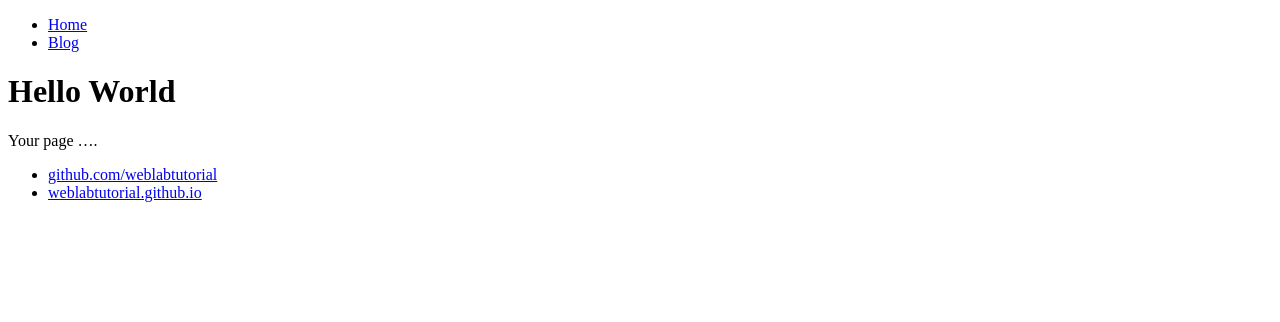
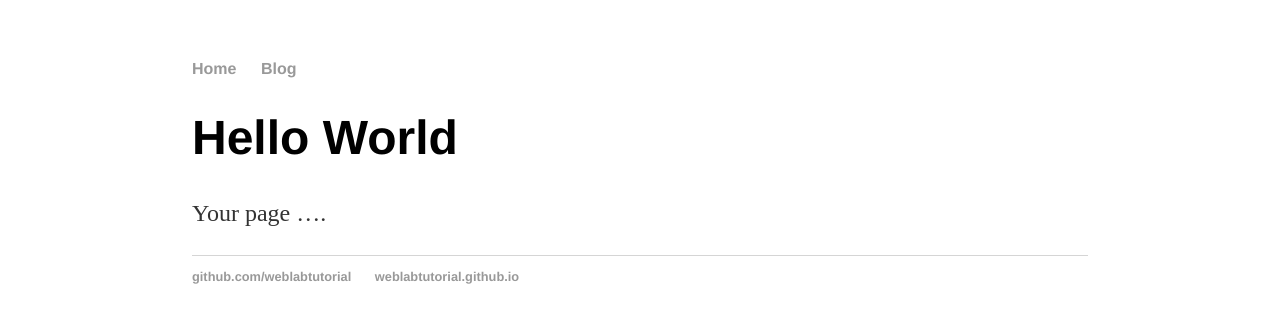
Before and after one commit to mja2005/mja2005.github.io, a plain HTML site: page index.html in a window 1280 px wide. Drawn offline with Linux system fonts and the light colour scheme.

Commit message:
Update index.html

```diff
--- a/index.html
+++ b/index.html
@@ -2,6 +2,7 @@
 <html>
 <head>
 <title>Web Programming</title>
+ <link rel="stylesheet" type="text/css" href="main.css"
 </head>
 <body>
 <nav>
```
